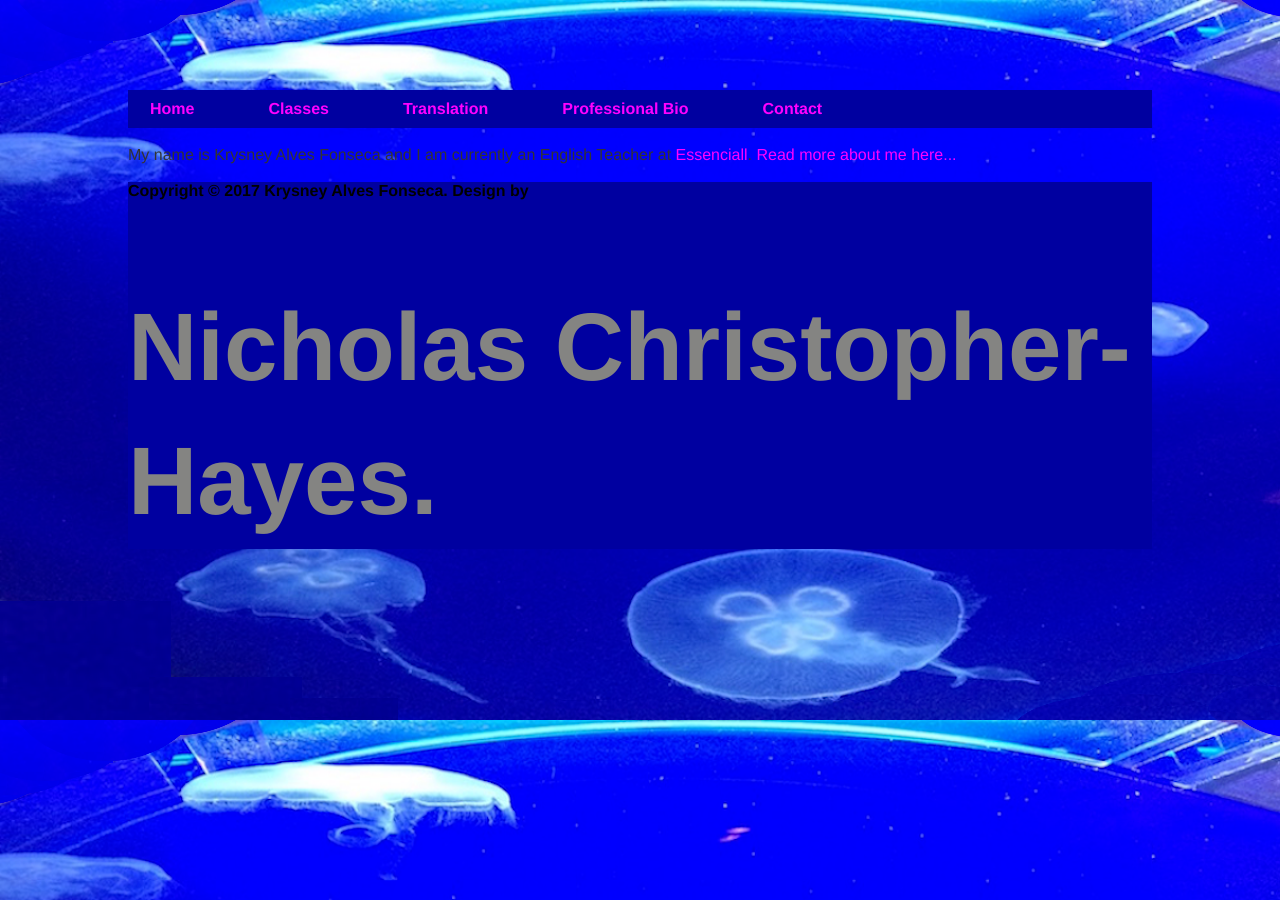
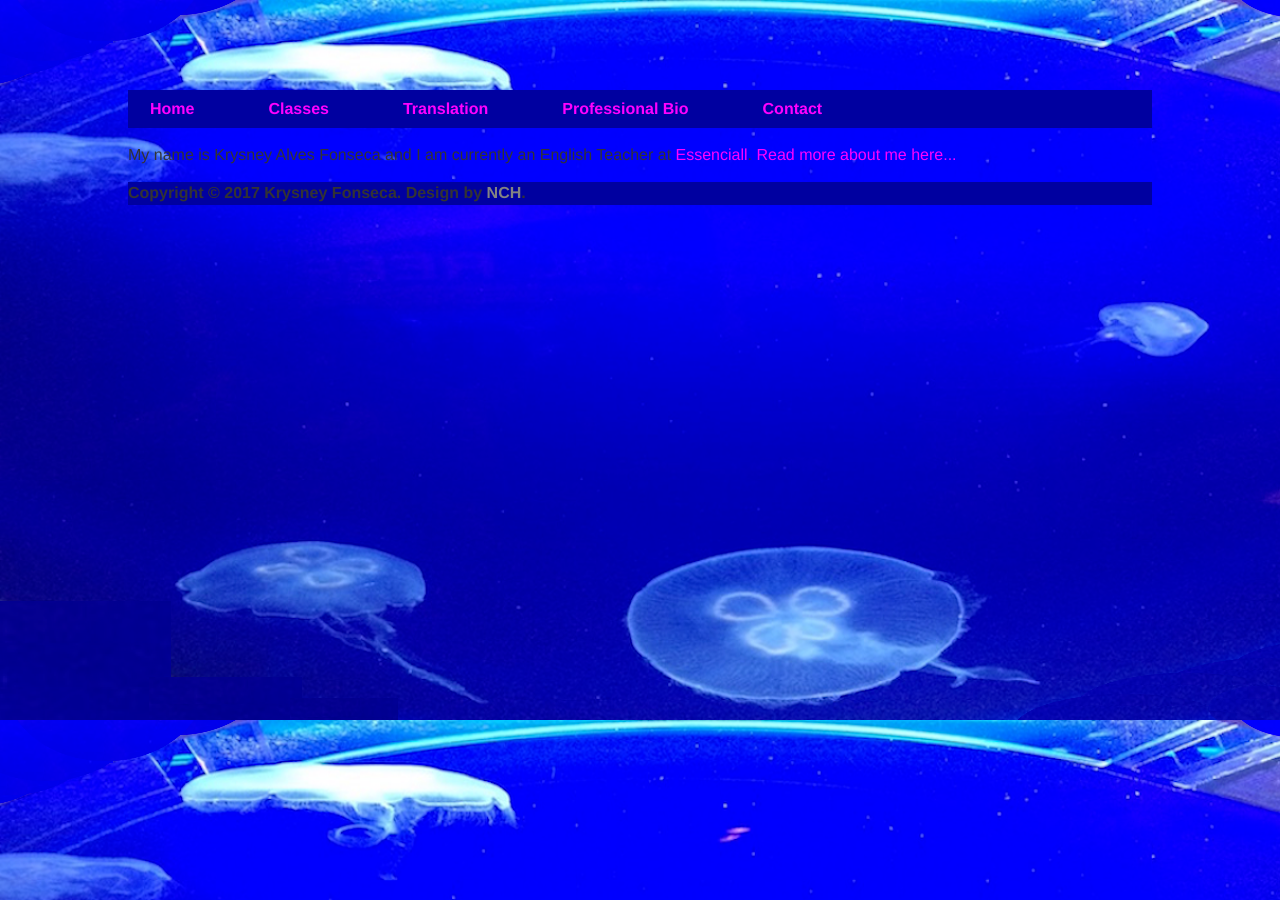
Before and after one commit to english-um-a-um/english-um-a-um.github.io, a Jekyll site: the page built from index.html, in a window 1280 px wide. Built offline with Jekyll 4.4.1, drawn with Linux system fonts in a browser that asks for light colours.

Commit message:
Update default.html

```diff
--- a/_layouts/default.html
+++ b/_layouts/default.html
@@ -21,8 +21,10 @@
 			</div><!-- /.container -->
 
 			<footer>
-	    			<ul>
-	        		Copyright © 2017 Krysney Alves Fonseca. Design by <h2><a href="https://nichrishayes.github.io">Nicholas Christopher-Hayes.</a></h2>
+				<ul>
+					<p>
+						Copyright © 2017 Krysney Fonseca. Design by<a href="https://nichrishayes.github.io"> NCH</a>.
+					</p>
 				</ul>
 			</footer>
 		</body>
```
